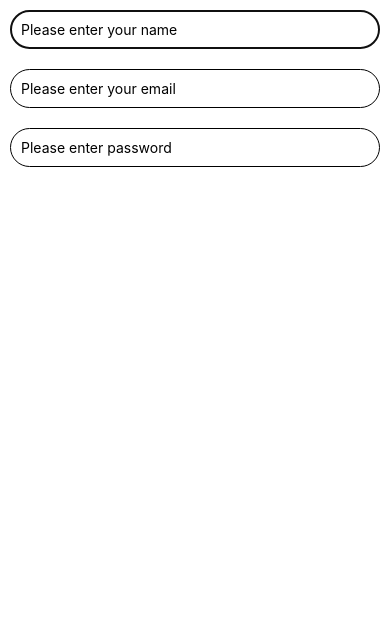
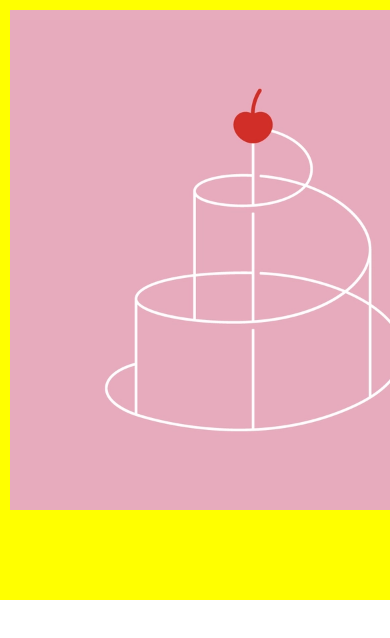
Before and after one commit to Akshita2020/react_native_basics, a React Native app: screen / in a window 390 px wide. Shown: the top 638 px of the page. Built offline with nearby package versions, Linux system fonts and the light colour scheme.

Commit message:
Button, pressable component in react-native

```diff
--- a/App.tsx
+++ b/App.tsx
@@ -1,48 +1,33 @@
 import React from 'react';
-import {SafeAreaView, TextInput} from 'react-native';
+import {Image, SafeAreaView, ScrollView} from 'react-native';
 
 const App = () => {
-  const [name, setName] = React.useState('');
-  const [password, setPassword] = React.useState('');
-  const [email, setEmail] = React.useState('');
   return (
     <SafeAreaView>
-      <TextInput
-        style={{borderWidth: 1, padding: 10, margin: 10, borderRadius: 20}}
-        value={name}
-        onChangeText={name => {
-          console.log('name:>>', name);
-          setName(name);
-        }}
-        placeholder={'Please enter your name'}
-        autoFocus={true}
-        returnKeyType={'next'}
-      />
-      <TextInput
-        style={{borderWidth: 1, padding: 10, margin: 10, borderRadius: 20}}
-        value={email}
-        onChangeText={email => {
-          console.log('email:>>', email);
-          setEmail(email);
-        }}
-        placeholder={'Please enter your email'}
-        // autoFocus={true}
-        keyboardType={'email-address'}
-        returnKeyType={'next'}
-      />
-      <TextInput
-        style={{borderWidth: 1, padding: 10, margin: 10, borderRadius: 20}}
-        value={password}
-        onChangeText={password => {
-          console.log('password:>>', password);
-          setPassword(password);
-        }}
-        placeholder={'Please enter password'}
-        // autoFocus={true}
-        secureTextEntry={true}
-        keyboardType={'phone-pad'}
-        returnKeyType={'go'}
-      />
+      <ScrollView
+        showsVerticalScrollIndicator={false}
+        horizontal={true}
+        contentContainerStyle={{backgroundColor: 'yellow', height: 600}}
+        onScroll={() => {
+          console.log('we are scrolling');
+        }}>
+        <Image
+          source={require('./assets/cake.png')}
+          style={{width: 500, height: 500, margin: 10}}
+        />
+        <Image
+          source={require('./assets/cake.png')}
+          style={{width: 500, height: 500, margin: 10}}
+        />
+        <Image
+          source={require('./assets/cake.png')}
+          style={{width: 500, height: 500, margin: 10}}
+        />
+        <Image
+          source={require('./assets/cake.png')}
+          style={{width: 500, height: 500, margin: 10}}
+        />
+      </ScrollView>
     </SafeAreaView>
   );
 };
```
Also changed, not shown: components/textInput/TextInput.jsx (added, +50 -0 lines).
